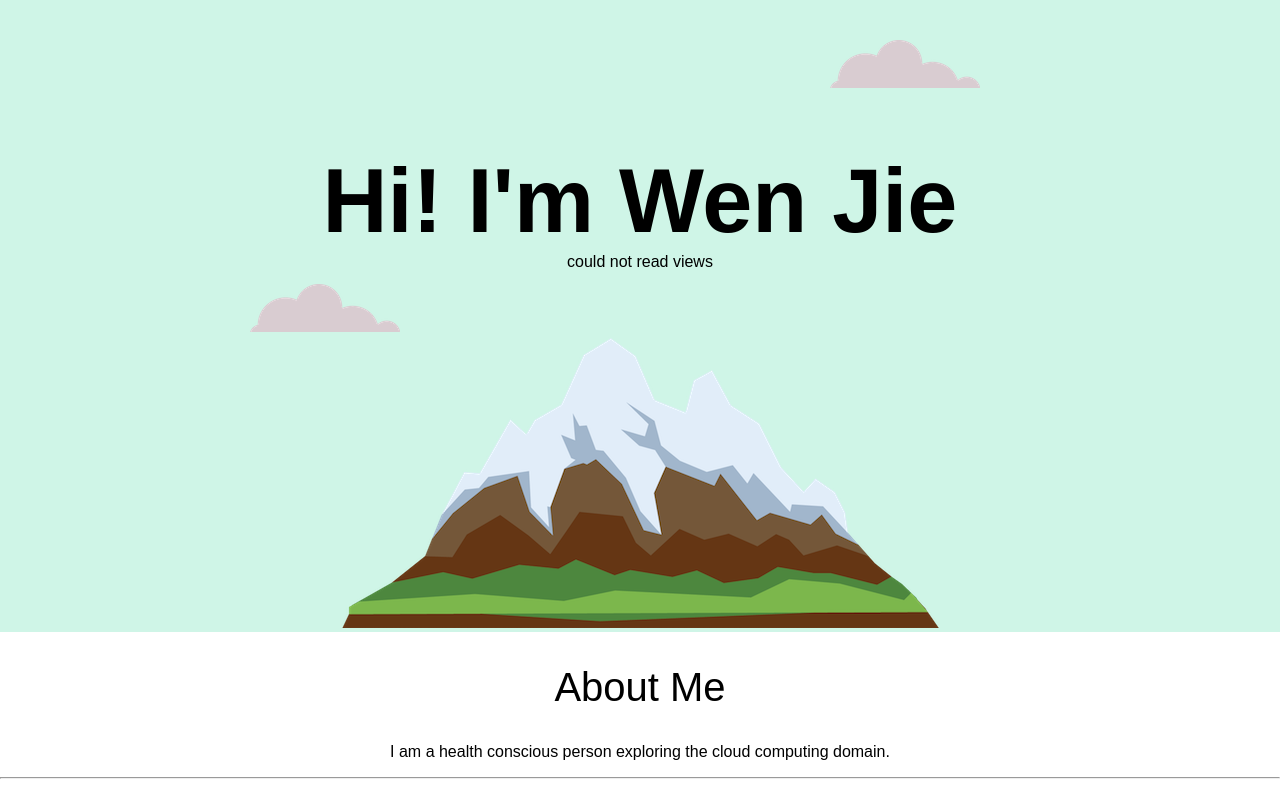
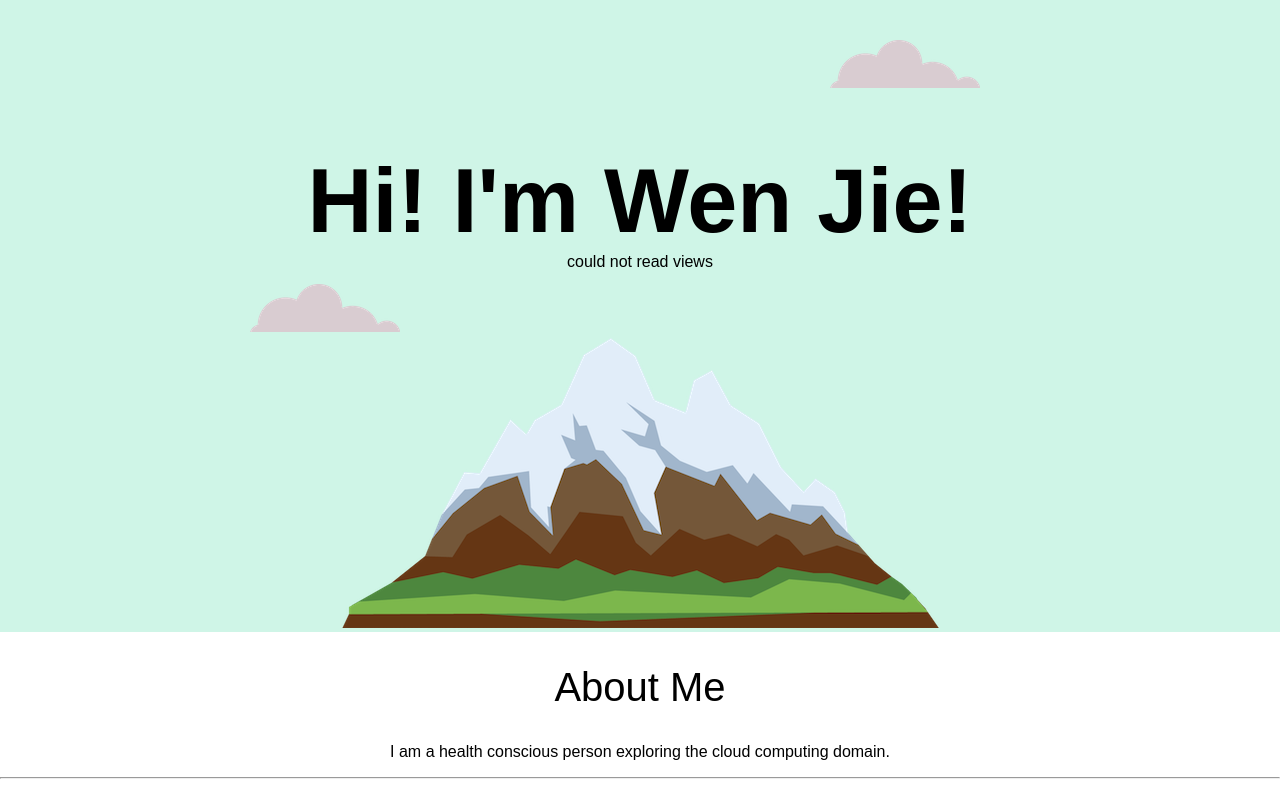
Before and after one commit to pohwj/aws-crc, a plain HTML site: page frontend/index.html in a window 1280 px wide. Shown: the top 800 px of the page. Drawn offline with Linux system fonts and the light colour scheme; no server answers.

Commit message:
change to website display

```diff
--- a/frontend/index.html
+++ b/frontend/index.html
@@ -12,7 +12,7 @@
 <body>
     <div class="top">
         <img class="top-cloud" src="images/cloud.png" alt="cloud-img">
-        <h1>Hi! I'm Wen Jie</h1>
+        <h1>Hi! I'm Wen Jie!</h1>
 
         <div class="counter-number">could not read views</div>
         <img class="bottom-cloud" src="images/cloud.png" alt="cloud-img">
```
